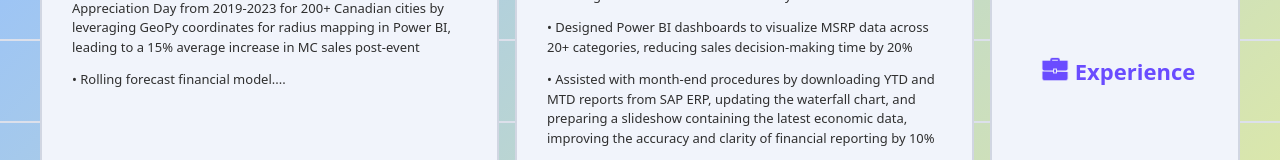
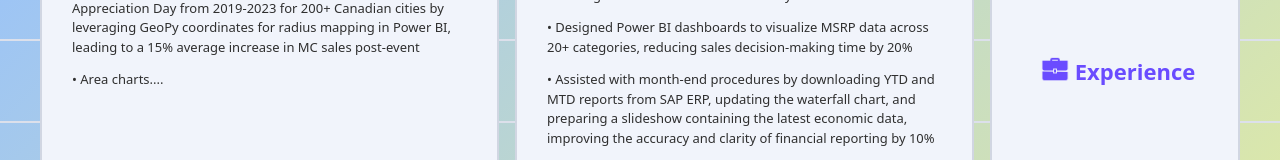
Before and after one commit to devangmalhotra/portfolio-website, a React (Vite) app: page / in a window 1280 px wide. Both pictures are taken after a click on the item "Experience". Shown: the part 206-366 px from the top of the page. Built offline with nearby package versions, Linux system fonts and the light colour scheme.

Commit message:
updated files

```diff
--- a/src/Components/Experience/ExperiencesMain/ExperiencesMain.jsx
+++ b/src/Components/Experience/ExperiencesMain/ExperiencesMain.jsx
@@ -8,7 +8,7 @@ function ExperiencesMain() {
       title: 'Yamaha Motor Canada',
       dateRange: 'Sept 2025 — Dec 2025',
       location: 'Toronto, ON',
-      notes: ['• Parsed 800+ PDF pages with Tabula-Py and Pandas to extract OM and WV MSRP information for 200+ competitor products', '• Tracked year-over-year sales increases after each Yamaha Appreciation Day from 2019-2023 for 200+ Canadian cities by leveraging GeoPy coordinates for radius mapping in Power BI, leading to a 15% average increase in MC sales post-event', '• Rolling forecast financial model....'],
+      notes: ['• Parsed 800+ PDF pages with Tabula-Py and Pandas to extract OM and WV MSRP information for 200+ competitor products', '• Tracked year-over-year sales increases after each Yamaha Appreciation Day from 2019-2023 for 200+ Canadian cities by leveraging GeoPy coordinates for radius mapping in Power BI, leading to a 15% average increase in MC sales post-event', '• Area charts....'],
       position: 'Data Analyst',
       current: 'current'
     },
```
